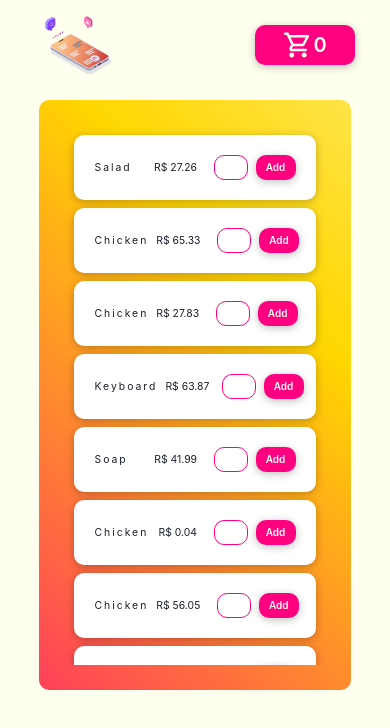
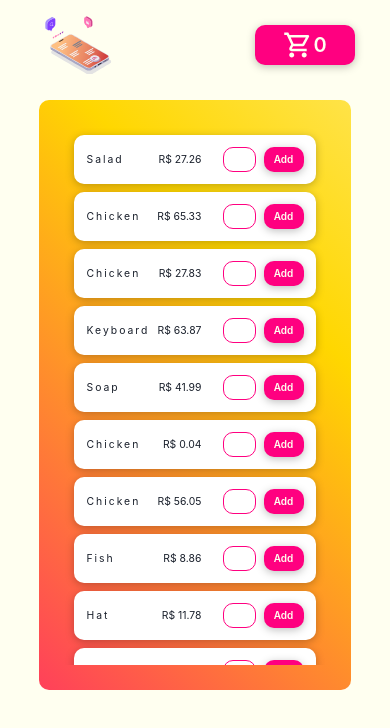
Before and after one commit to CibeleMartins/carrinho-compras, a React (Create React App) app: page / in a window 390 px wide. Shown: the top 728 px of the page. Built offline with nearby package versions, Linux system fonts and the light colour scheme.

Commit message:
📱 feat: implementou responsividade no componente de produto

```diff
--- a/src/components/ProductsList/Product/Product.jsx
+++ b/src/components/ProductsList/Product/Product.jsx
@@ -12,7 +12,7 @@ const Product = ({ nameProduct, productPrice, sendProductForCart }) => {
       bg="white"
       pl="5%"
       pr="5%"
-      p={5}
+      p={[3,5,5,5,5,5]}
       borderRadius={10}
       boxShadow="0 2px 8px rgba(0, 0, 0, 0.25)"
       justifyContent="space-between"
@@ -25,10 +25,10 @@ const Product = ({ nameProduct, productPrice, sendProductForCart }) => {
       <HStack justifyContent="flex-end" w={"45%"}>
         <Input
           ref={refInput}
-          min="0"
-          max="10"
+          fontSize={15}
+          p={0}
           w="35%"
-          h={['25px', '30%', '30%', '30%', '30%','40px']}
+          h={['25px', '40px', '40px', '40px', '40px','40px']}
           type="number"
           border="1px solid #FF0080"
           borderRadius={10}
```
